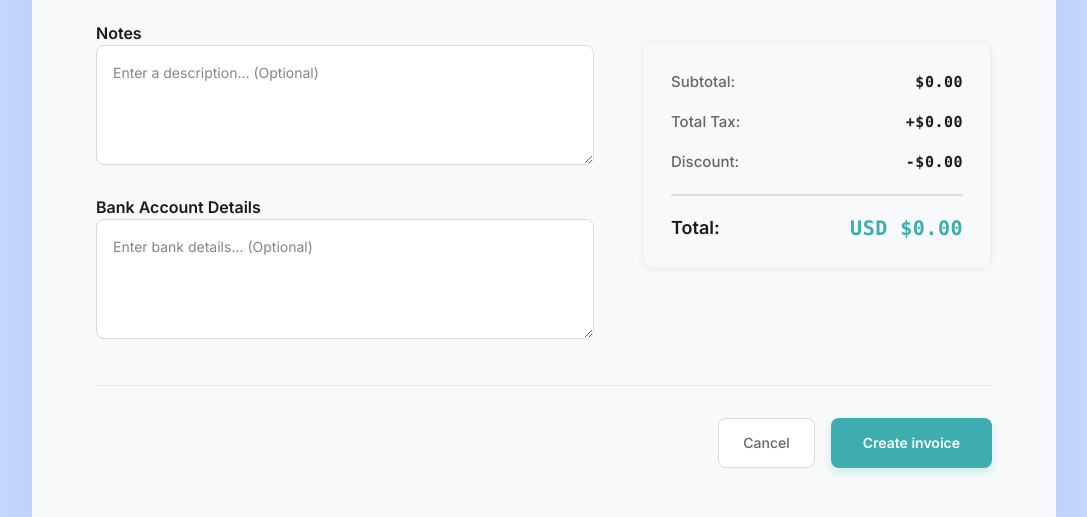
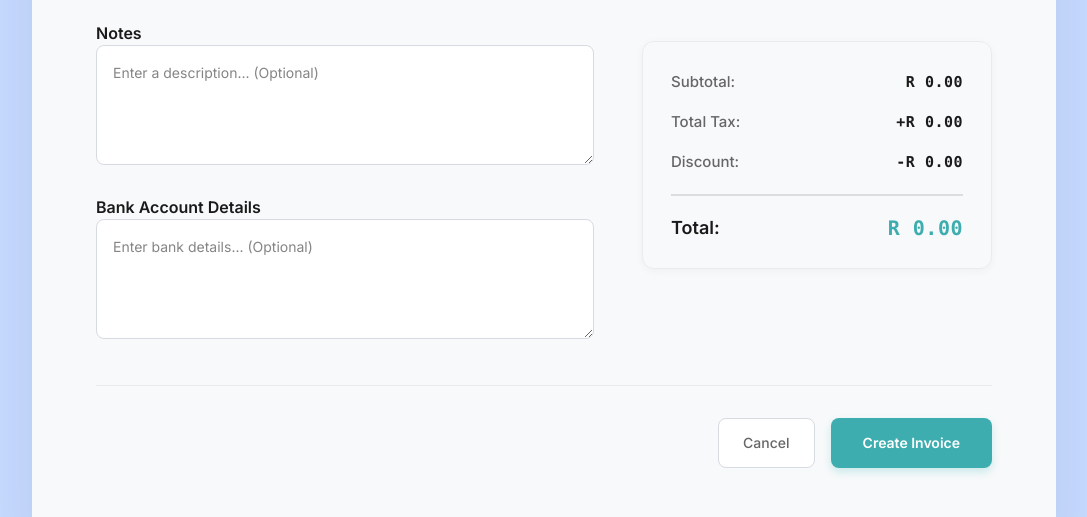
Before and after one commit to Gresham24/Invoice-Creator-App, a React (Vite) app: page / in a window 1280 px wide. Shown: the part 1388-1905 px from the top of the page, without its empty margins (0-1087 px from the left). Built offline with nearby package versions, Linux system fonts and the light colour scheme; what @react-pdf/renderer would draw is missing.

Commit message:
linked currency selector functionality

```diff
--- a/src/components/Form/Form.jsx
+++ b/src/components/Form/Form.jsx
@@ -76,6 +76,7 @@ export default function Form() {
                 customer: "",
                 notes: "",
                 bankDetails: "",
+                currency: formValues.details?.currency || "ZAR",
                 ...formValues.details,
             },
             items:
@@ -106,7 +107,7 @@ export default function Form() {
                 values.details.dueDate
             );
             setFormValues({
-                details: { ...values.details, dueDate },
+                details: { ...values.details, dueDate, currency: values.details.currency },
                 items: values.items,
                 totals: calculateTotals(values.items),
             });
--- a/src/components/Form/FormFooter.jsx
+++ b/src/components/Form/FormFooter.jsx
@@ -1,14 +1,6 @@
-import React from "react";
 import { useField, useFormikContext } from "formik";
 import {
     StyledFormFooter,
-    StyledCostSummaries,
-    StyledCostSummaryAmounts,
-    StyledExtraDetails,
-    StyledInput,
-    StyledFormActionButtons,
-    StyledCancelButton,
-    StyledSubmitButton,
     StyledSummarySection,
     StyledNotesSection,
     StyledNotesTitle,
@@ -16,11 +8,13 @@ import {
     StyledSummaryCard,
     StyledSummaryRow,
     StyledMobileSummarySection,
-    StyledMobileSummaryCard,
+    StyledFormActionButtons,
+    StyledCancelButton,
+    StyledSubmitButton,
 } from "../../styles/Form.styles";
 
 const FormFooter = () => {
-    const { values, errors, handleChange } = useFormikContext();
+    const { values, handleChange, handleReset } = useFormikContext();
     const [notesField] = useField("details.notes");
     const [bankDetailsField] = useField("details.bankDetails");
 
@@ -30,6 +24,20 @@ const FormFooter = () => {
         discount: 0,
         total: 0,
     };
+
+    const currency = values.details.currency || "ZAR";
+    const currencySymbols = {
+        ZAR: "R",
+        USD: "$",
+        EUR: "€",
+        GBP: "£",
+        CAD: "$",
+        AUD: "$",
+        JPY: "¥",
+        CHF: "CHF",
+        CNY: "¥",
+    };
+    const symbol = currencySymbols[currency] || currency;
 
     return (
         <StyledFormFooter>
@@ -57,22 +65,32 @@ const FormFooter = () => {
                 <StyledSummaryCard>
                     <StyledSummaryRow>
                         <span>Subtotal:</span>
-                        <span>${(totals.subtotal || 0).toFixed(2)}</span>
+                        <span>{symbol} {(totals.subtotal || 0).toFixed(2)}</span>
                     </StyledSummaryRow>
                     <StyledSummaryRow>
                         <span>Total Tax:</span>
-                        <span>+${(totals.tax || 0).toFixed(2)}</span>
+                        <span>+{symbol} {(totals.tax || 0).toFixed(2)}</span>
                     </StyledSummaryRow>
                     <StyledSummaryRow>
                         <span>Discount:</span>
-                        <span>-${(totals.discount || 0).toFixed(2)}</span>
+                        <span>-{symbol} {(totals.discount || 0).toFixed(2)}</span>
                     </StyledSummaryRow>
                     <StyledSummaryRow className="total">
                         <span>Total:</span>
-                        <span>USD ${(totals.total || 0).toFixed(2)}</span>
+                        <span>{symbol} {(totals.total || 0).toFixed(2)}</span>
                     </StyledSummaryRow>
                 </StyledSummaryCard>
             </StyledSummarySection>
+
+            {/* Action Buttons */}
+            <StyledFormActionButtons className="footer-actions-desktop">
+                <StyledCancelButton type="button" onClick={handleReset}>
+                    Cancel
+                </StyledCancelButton>
+                <StyledSubmitButton type="submit">
+                    Create Invoice
+                </StyledSubmitButton>
+            </StyledFormActionButtons>
 
             {/* Mobile: Only show summary card and notes, stacked vertically */}
             <StyledMobileSummarySection>
@@ -97,30 +115,33 @@ const FormFooter = () => {
                 <StyledSummaryCard>
                     <StyledSummaryRow>
                         <span>Subtotal:</span>
-                        <span>${(totals.subtotal || 0).toFixed(2)}</span>
+                        <span>{symbol}{(totals.subtotal || 0).toFixed(2)}</span>
                     </StyledSummaryRow>
                     <StyledSummaryRow>
                         <span>Total Tax:</span>
-                        <span>+${(totals.tax || 0).toFixed(2)}</span>
+                        <span>+{symbol}{(totals.tax || 0).toFixed(2)}</span>
                     </StyledSummaryRow>
                     <StyledSummaryRow>
                         <span>Discount:</span>
-                        <span>-${(totals.discount || 0).toFixed(2)}</span>
+                        <span>-{symbol}{(totals.discount || 0).toFixed(2)}</span>
                     </StyledSummaryRow>
                     <StyledSummaryRow className="total">
                         <span>Total:</span>
-                        <span>USD ${(totals.total || 0).toFixed(2)}</span>
+                        <span>{symbol}{(totals.total || 0).toFixed(2)}</span>
                     </StyledSummaryRow>
                 </StyledSummaryCard>
             </StyledMobileSummarySection>
-            {/* <hr /> */}
 
-            <StyledFormActionButtons>
-                <StyledCancelButton>Cancel</StyledCancelButton>
+            {/* Mobile Action Buttons */}
+            <StyledFormActionButtons className="footer-actions-mobile">
+                <StyledCancelButton type="button" onClick={handleReset}>
+                    Cancel
+                </StyledCancelButton>
                 <StyledSubmitButton type="submit">
-                    Create invoice
+                    Create Invoice
                 </StyledSubmitButton>
             </StyledFormActionButtons>
+
         </StyledFormFooter>
     );
 };
--- a/src/components/FormPreview/FormPreview.jsx
+++ b/src/components/FormPreview/FormPreview.jsx
@@ -31,14 +31,28 @@ function FormPreview() {
         navigate("/");
     };
 
+    const currency = formValues.details.currency || "USD";
+    const currencySymbols = {
+        USD: "$",
+        EUR: "€",
+        GBP: "£",
+        ZAR: "R",
+        CAD: "$",
+        AUD: "$",
+        JPY: "¥",
+        CHF: "CHF",
+        CNY: "¥",
+    };
+    const symbol = currencySymbols[currency] || currency;
+
     return (
         <div>
             <StyledContainer>
                 <Header invoiceNumber={formEntryDetails.invoiceNumber} companyDetails={formValues.details} />
                 <InvoiceDetails formEntryDetails={formEntryDetails} companyDetails={formValues.details} />
                 <DescriptionHeaders />
-                <LineItems items={formValues.items} />
-                <CostSummaries totals={totals} />
+                <LineItems items={formValues.items} currency={currency} symbol={symbol} />
+                <CostSummaries totals={totals} currency={currency} symbol={symbol} />
                 <ExtraInfo
                     bankDetails={formEntryDetails.bankDetails}
                     notes={formEntryDetails.notes}
--- a/src/components/FormPreview/LineItems.jsx
+++ b/src/components/FormPreview/LineItems.jsx
@@ -5,7 +5,7 @@ import {
     StyledDarkText,
 } from "../../styles/FormPreview.styles";
 
-function LineItems({ items }) {
+function LineItems({ items, currency = "USD", symbol = "$" }) {
     return (
         <>
             {items.map((lineItem) => (
@@ -19,8 +19,8 @@ function LineItems({ items }) {
                         </div>
                         <StyledFlexRight>
                             <p>{lineItem.qty}</p>
-                            <p>$ {lineItem.price}</p>
-                            <p>$ {lineItem.qty * lineItem.price}</p>
+                            <p>{symbol} {lineItem.price}</p>
+                            <p>{symbol} {lineItem.qty * lineItem.price}</p>
                         </StyledFlexRight>
                     </StyledLineItemContainer>
                 </StyledLineItem>
--- a/src/components/PDFDocument.jsx
+++ b/src/components/PDFDocument.jsx
@@ -188,6 +188,20 @@ const PDFDocument = ({ formValues, totals }) => {
         companyEmail: formValues.details.companyEmail,
     };
 
+    const currency = formValues.details.currency || "USD";
+    const currencySymbols = {
+        USD: "$",
+        EUR: "€",
+        GBP: "£",
+        ZAR: "R",
+        CAD: "$",
+        AUD: "$",
+        JPY: "¥",
+        CHF: "CHF",
+        CNY: "¥",
+    };
+    const symbol = currencySymbols[currency] || currency;
+
     // Split items into groups of firstPageItems for the first page and subsequentPageItems for subsequent pages
     const pages = [];
     let currentPage = [];
@@ -353,14 +367,14 @@ const PDFDocument = ({ formValues, totals }) => {
                                                 styles.lineItemRightSectionText
                                             }
                                         >
-                                            $ {lineItem.price}
+                                            {symbol} {lineItem.price}
                                         </Text>
                                         <Text
                                             style={
                                                 styles.lineItemRightSectionText
                                             }
                                         >
-                                            $ {lineItem.qty * lineItem.price}
+                                            {symbol} {lineItem.qty * lineItem.price}
                                         </Text>
                                     </View>
                                 </View>
@@ -381,17 +395,17 @@ const PDFDocument = ({ formValues, totals }) => {
                                     <View style={styles.amountWrappers}>
                                         <Text>Subtotal</Text>
                                         <Text>
-                                            $ {totals.subtotal.toFixed(2)}
+                                            {symbol} {totals.subtotal.toFixed(2)}
                                         </Text>
                                     </View>
                                     <View style={styles.amountWrappers}>
                                         <Text>Tax</Text>
-                                        <Text>$ {totals.tax.toFixed(2)}</Text>
+                                        <Text>{symbol} {totals.tax.toFixed(2)}</Text>
                                     </View>
                                     <View style={styles.amountWrappers}>
                                         <Text>Discount</Text>
                                         <Text>
-                                            $ {totals.discount.toFixed(2)}
+                                            {symbol} {totals.discount.toFixed(2)}
                                         </Text>
                                     </View>
                                     <View
@@ -406,7 +420,7 @@ const PDFDocument = ({ formValues, totals }) => {
                                         ]}
                                     >
                                         <Text>Amount Due</Text>
-                                        <Text>$ {totals.total.toFixed(2)}</Text>
+                                        <Text> {symbol} {totals.total.toFixed(2)}</Text>
                                     </View>
                                 </View>
                                 <View style={styles.extraInfoSection}>
--- a/src/styles/Form.styles.js
+++ b/src/styles/Form.styles.js
@@ -854,12 +854,23 @@ export const StyledFormActionButtons = styled.div`
     border-top: 1px solid #e9ecef;
     margin-top: 40px;
 
+    &.footer-actions-desktop {
         @media (max-width: 768px) {
+            display: none;
+        }
+    }
+
+    &.footer-actions-mobile {
+        display: none;
+
+        @media (max-width: 768px) {
+            display: flex;
             flex-direction: column;
             align-items: stretch;
             gap: 12px;
             padding: 24px 0 0;
             margin-top: 24px;
+        }
     }
 `;
 
```
Also changed, not shown: src/components/Form/FormHeader.jsx (+12 -2 lines), src/components/FormPreview/CostSummaries.jsx (+5 -5 lines). Lines whose indentation alone changed are shown as unchanged.
